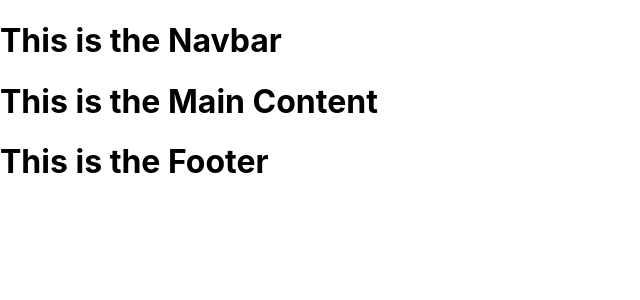
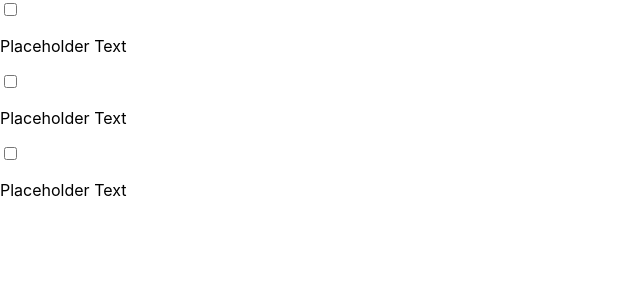
Before and after one commit to schwarro/scrimba, a React (Create React App) app in the folder test-app/: page / in a window 1280 px wide. Shown: the top 300 px of the page, without its empty margins (0-640 px from the left). Built offline with nearby package versions, Linux system fonts and the light colour scheme; the HTML template or start-up script is replaced by a standard one.

Commit message:
started todo app

```diff
--- a/test-app/src/App.js
+++ b/test-app/src/App.js
@@ -1,16 +1,15 @@
 import React from "react"
-import Navbar from "./components/Navbar.js"
 import MainContent from "./components/MainContent.js"
-import Footer from "./components/Footer.js"
 
 function App() {
   return (
     <div>
-      <Navbar />
       <MainContent />
-      <Footer />
     </div>
   )
 }
 
 export default App
+
+
+// Left off at styling react with css classes
--- a/test-app/src/components/Footer.js
+++ /dev/null
@@ -1,9 +0,0 @@
-import React from "react"
-
-function Footer() {
-  return (
-    <h1>This is the Footer</h1>
-  )
-}
-
-export default Footer
--- a/test-app/src/components/MainContent.js
+++ b/test-app/src/components/MainContent.js
@@ -2,7 +2,16 @@ import React from "react"
 
 function MainContent() {
   return (
-    <h1>This is the Main Content</h1>
+    <div>
+      <input type="checkbox" />
+      <p>Placeholder Text</p>
+
+      <input type="checkbox" />
+      <p>Placeholder Text</p>
+
+      <input type="checkbox" />
+      <p>Placeholder Text</p>
+    </div>
   )
 }
 
--- a/test-app/src/components/Navbar.js
+++ /dev/null
@@ -1,9 +0,0 @@
-import React from "react"
-
-function Navbar() {
-  return (
-    <h1>This is the Navbar</h1>
-  )
-}
-
-export default Navbar
```
